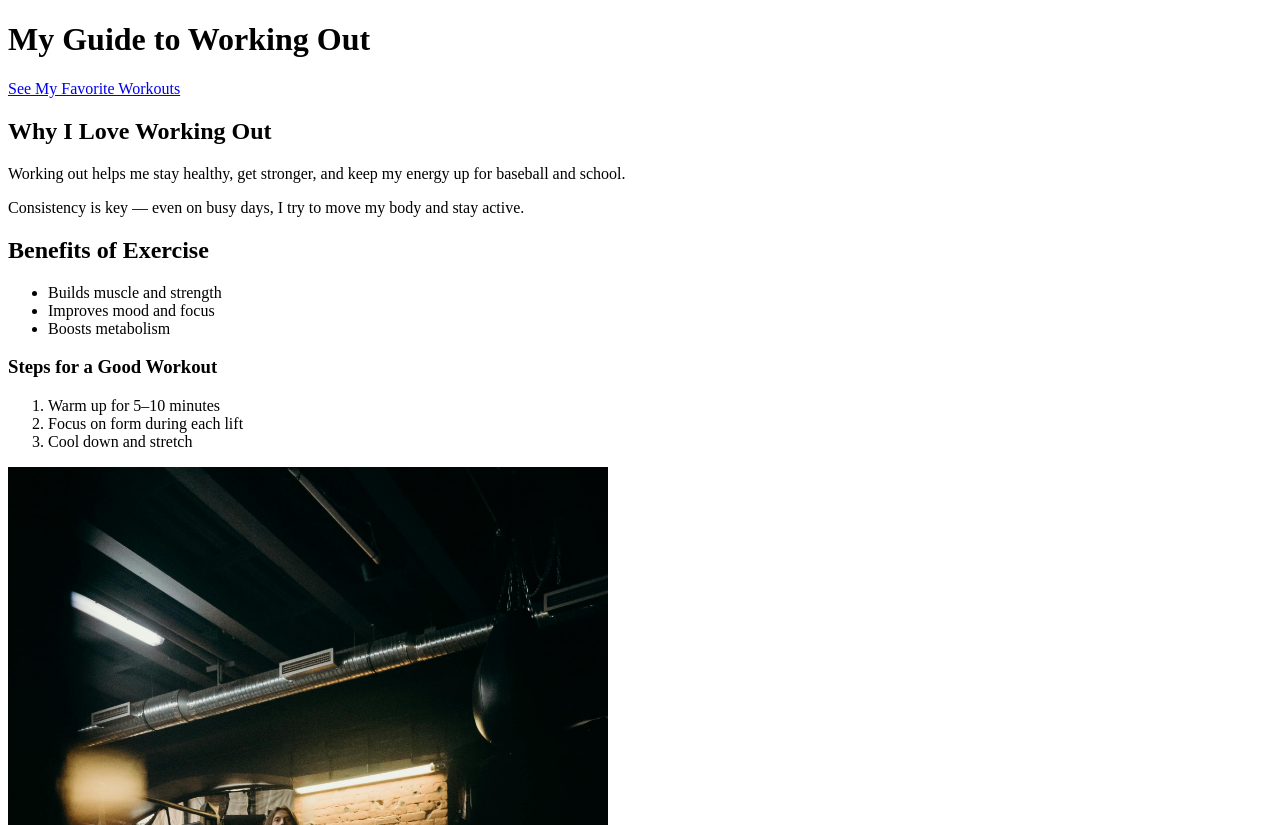
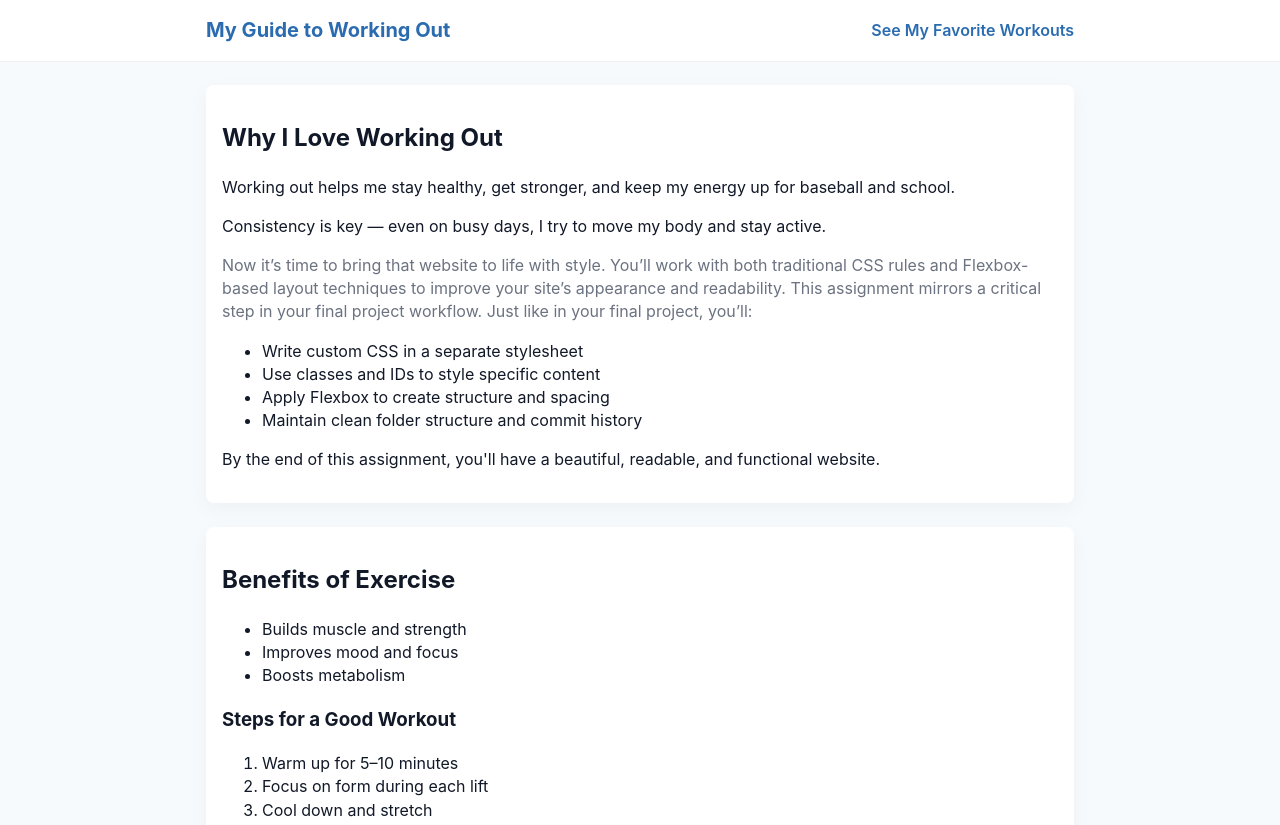
Before and after one commit to Bigdbetd/Working-out-website, a plain HTML site: page index.html in a window 1280 px wide. Shown: the top 825 px of the page. Drawn offline with Linux system fonts and the light colour scheme.

Commit message:
Add stylesheet (css/style.css) with Flexbox starter styles; update pages with classes/IDs and assignment text

```diff
--- /dev/null
+++ b/css/style.css
@@ -0,0 +1,75 @@
+:root {
+  --bg: #f7fafc;
+  --card: #ffffff;
+  --accent: #2b6cb0;
+  --muted: #6b7280;
+  --radius: 8px;
+  --max-width: 900px;
+}
+
+/* Reset-ish */
+* { box-sizing: border-box; }
+html,body { height: 100%; }
+body {
+  margin: 0;
+  font-family: Inter, system-ui, -apple-system, 'Segoe UI', Roboto, 'Helvetica Neue', Arial;
+  background: var(--bg);
+  color: #111827;
+  line-height: 1.45;
+}
+
+.site-header, .site-footer {
+  background: var(--card);
+  box-shadow: 0 1px 0 rgba(16,24,40,0.04);
+}
+
+.header-inner {
+  display: flex;
+  align-items: center;
+  justify-content: space-between;
+  max-width: var(--max-width);
+  margin: 0 auto;
+  padding: 1rem;
+}
+
+.site-title { margin: 0; font-size: 1.25rem; color: var(--accent); }
+.site-nav { display: flex; gap: 1rem; }
+.nav-link { color: var(--accent); text-decoration: none; font-weight: 600; }
+.nav-link:hover { text-decoration: underline; }
+
+main {
+  max-width: var(--max-width);
+  margin: 1.5rem auto;
+  padding: 0 1rem;
+  display: flex;
+  flex-direction: column;
+  gap: 1rem;
+}
+
+.card {
+  background: var(--card);
+  padding: 1rem;
+  border-radius: var(--radius);
+  box-shadow: 0 6px 20px rgba(2,6,23,0.04);
+}
+
+.hero { display: flex; justify-content: center; }
+.hero-image { max-width: 100%; height: auto; border-radius: 6px; }
+
+.assignment { color: var(--muted); margin-top: .5rem; }
+
+/* Simple responsive two-column layout for larger screens */
+@media (min-width: 900px) {
+  main { gap: 1.5rem; }
+  .two-col { display: flex; gap: 1rem; }
+  .two-col > .card { flex: 1 1 0; }
+}
+
+/* Footer */
+.site-footer { padding: 1rem; text-align: center; font-size: 0.95rem; color: var(--muted); }
+
+/* Utility */
+.sr-only { position: absolute; width: 1px; height: 1px; padding: 0; margin: -1px; overflow: hidden; clip: rect(0,0,0,0); white-space: nowrap; border: 0; }
+
+/* Small touch: center images on small screens */
+img { display: block; max-width: 100%; }
--- a/index.html
+++ b/index.html
@@ -1,26 +1,41 @@
 <!doctype html>
 <html lang="en">
 <head>
+  <link rel="stylesheet" href="css/style.css">
   <meta charset="utf-8">
   <meta name="viewport" content="width=device-width, initial-scale=1">
   <title>Working Out - Home</title>
 </head>
 <body>
-  <header>
-    <h1>My Guide to Working Out</h1>
-    <nav>
-      <a href="page2.html">See My Favorite Workouts</a>
-    </nav>
+  <header id="site-header" class="site-header">
+    <div class="header-inner">
+      <h1 class="site-title">My Guide to Working Out</h1>
+      <nav class="site-nav" aria-label="Main navigation">
+        <a class="nav-link" href="page2.html">See My Favorite Workouts</a>
+      </nav>
+    </div>
   </header>
 
   <main>
-    <section>
+    <section id="intro" class="card">
       <h2>Why I Love Working Out</h2>
       <p>Working out helps me stay healthy, get stronger, and keep my energy up for baseball and school.</p>
       <p>Consistency is key — even on busy days, I try to move my body and stay active.</p>
+      <p class="assignment">Now it’s time to bring that website to life with style. You’ll work with both traditional CSS rules and Flexbox-based layout techniques to improve your site’s appearance and readability.
+
+      This assignment mirrors a critical step in your final project workflow. Just like in your final project, you’ll:
+
+      <ul>
+        <li>Write custom CSS in a separate stylesheet</li>
+        <li>Use classes and IDs to style specific content</li>
+        <li>Apply Flexbox to create structure and spacing</li>
+        <li>Maintain clean folder structure and commit history</li>
+      </ul>
+
+      By the end of this assignment, you'll have a beautiful, readable, and functional website.</p>
     </section>
 
-    <section>
+    <section class="card">
       <h2>Benefits of Exercise</h2>
       <ul>
         <li>Builds muscle and strength</li>
@@ -35,11 +50,13 @@
         <li>Cool down and stretch</li>
       </ol>
 
-      <img src="images/workout.jpg" alt="Person lifting dumbbells" width="600">
+      <div class="hero">
+        <img class="hero-image" src="images/workout.jpg" alt="Person lifting dumbbells">
+      </div>
     </section>
   </main>
 
-  <footer>
+  <footer id="site-footer" class="site-footer">
     <p>Learn more: <a href="page2.html">Check out my favorite workouts</a></p>
   </footer>
 </body>
```
Also changed, not shown: page2.html (+12 -8 lines).
